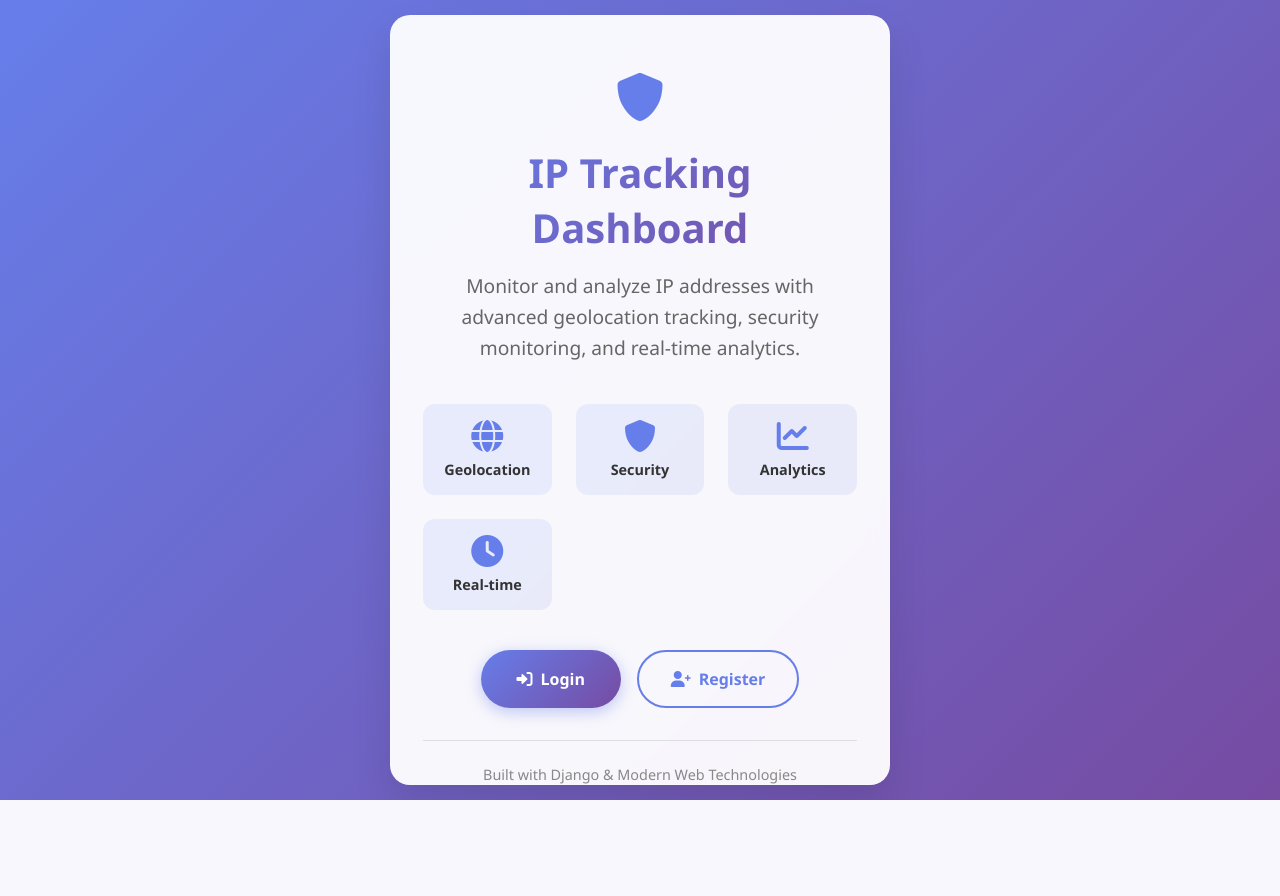
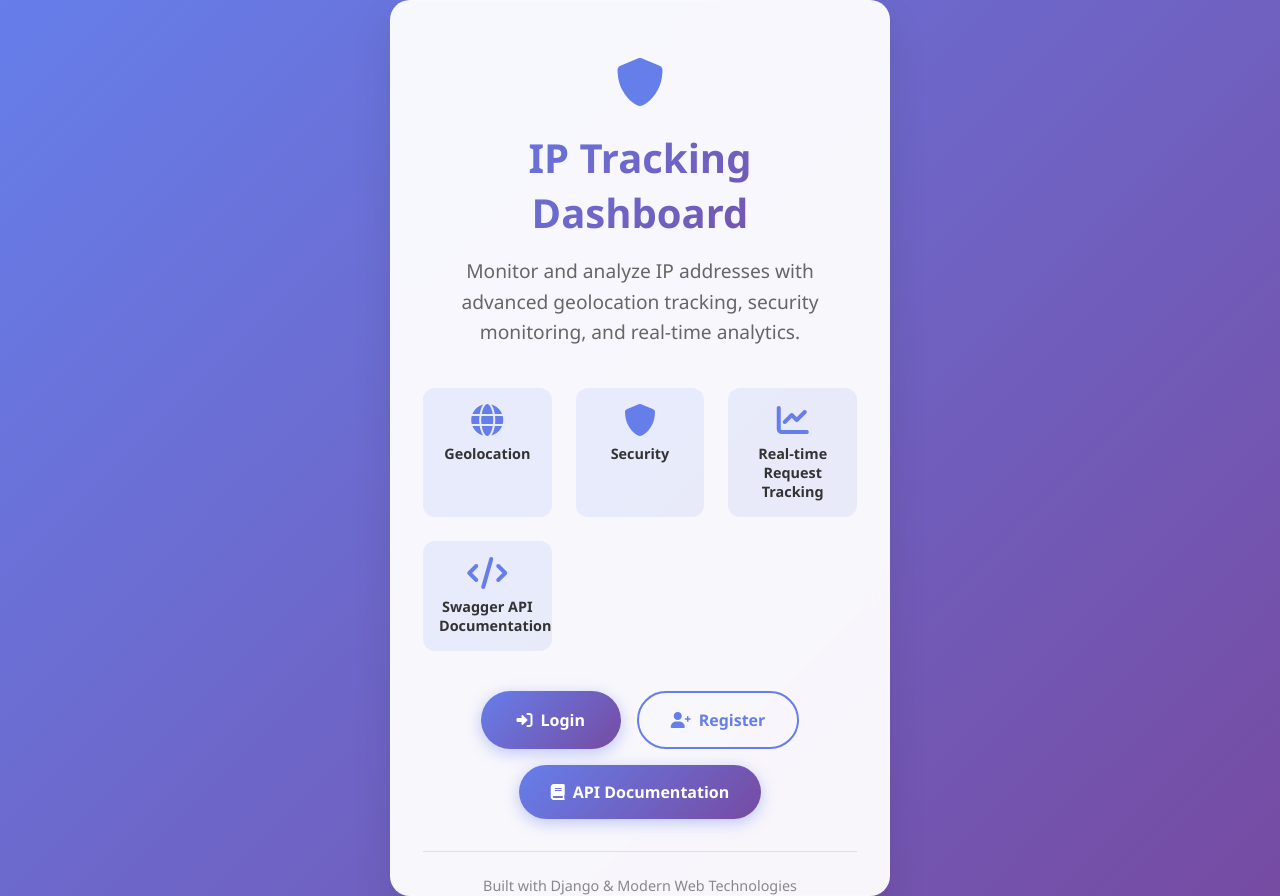
Before and after one commit to chinazagideon/alx-backend-security, a Python web app: template ip_tracking/templates/index.html in a window 1280 px wide. Before the commit the page ends 800 px from the top, so only its background shows below. Run offline with Jinja, Linux system fonts and the light colour scheme; the template is opened without the code that fills it, so the values that code supplies are empty.

Commit message:
update landing page

```diff
--- a/ip_tracking/templates/index.html
+++ b/ip_tracking/templates/index.html
@@ -190,11 +190,15 @@
             </div>
             <div class="feature">
                 <i class="fas fa-chart-line"></i>
-                <h3>Analytics</h3>
+                <h3>Real-time Request Tracking</h3>
             </div>
-            <div class="feature">
+            <!-- <div class="feature">
                 <i class="fas fa-clock"></i>
                 <h3>Real-time</h3>
+            </div> -->
+            <div class="feature">
+                <i class="fas fa-code"></i>
+                <h3>Swagger API Documentation</h3>
             </div>
         </div>
 
@@ -207,6 +211,10 @@
                 <i class="fas fa-user-plus"></i>
                 Register
             </a>
+            <a href="http://localhost:8000/swagger/" class="btn btn-primary">
+                <i class="fas fa-book"></i>
+                API Documentation
+            </a>
         </div>
 
         <div class="footer">
```
Also changed, not shown: ip_tracking/tasks.py (line endings or trailing spaces).
